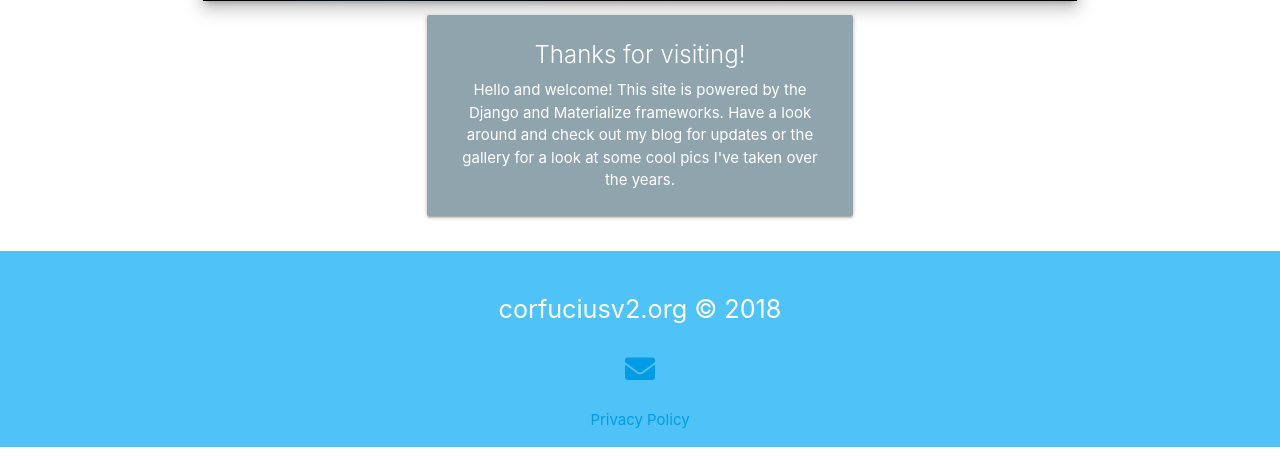
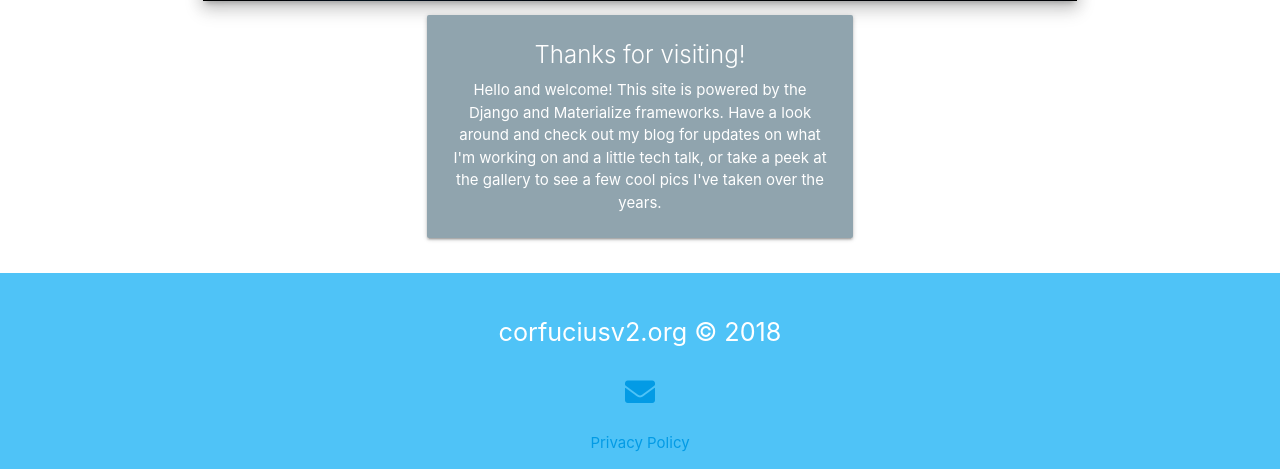
Before and after one commit to corfucius/corfuciusv2, a Django app: page / in a window 1280 px wide. Shown: the part 679-1148 px from the top of the page. Before the commit the page ends 1126 px from the top, so only its background shows below. Run offline with Django 3.2, Linux system fonts and the light colour scheme; some libraries are stand-ins or nearby versions.

Commit message:
change to index

```diff
--- a/templates/pages/index.html
+++ b/templates/pages/index.html
@@ -14,7 +14,7 @@
         <div class="card-content white-text">
           <span class="card-title">Thanks for visiting!</span>
           <p>Hello and welcome! This site is powered by the Django and Materialize
-            frameworks. Have a look around and check out my blog for updates or the gallery for a look at some cool pics I've taken over the years.
+            frameworks. Have a look around and check out my blog for updates on what I'm working on and a little tech talk, or take a peek at the gallery to see a few cool pics I've taken over the years.
           </p>
         </div>
       </div>
```
